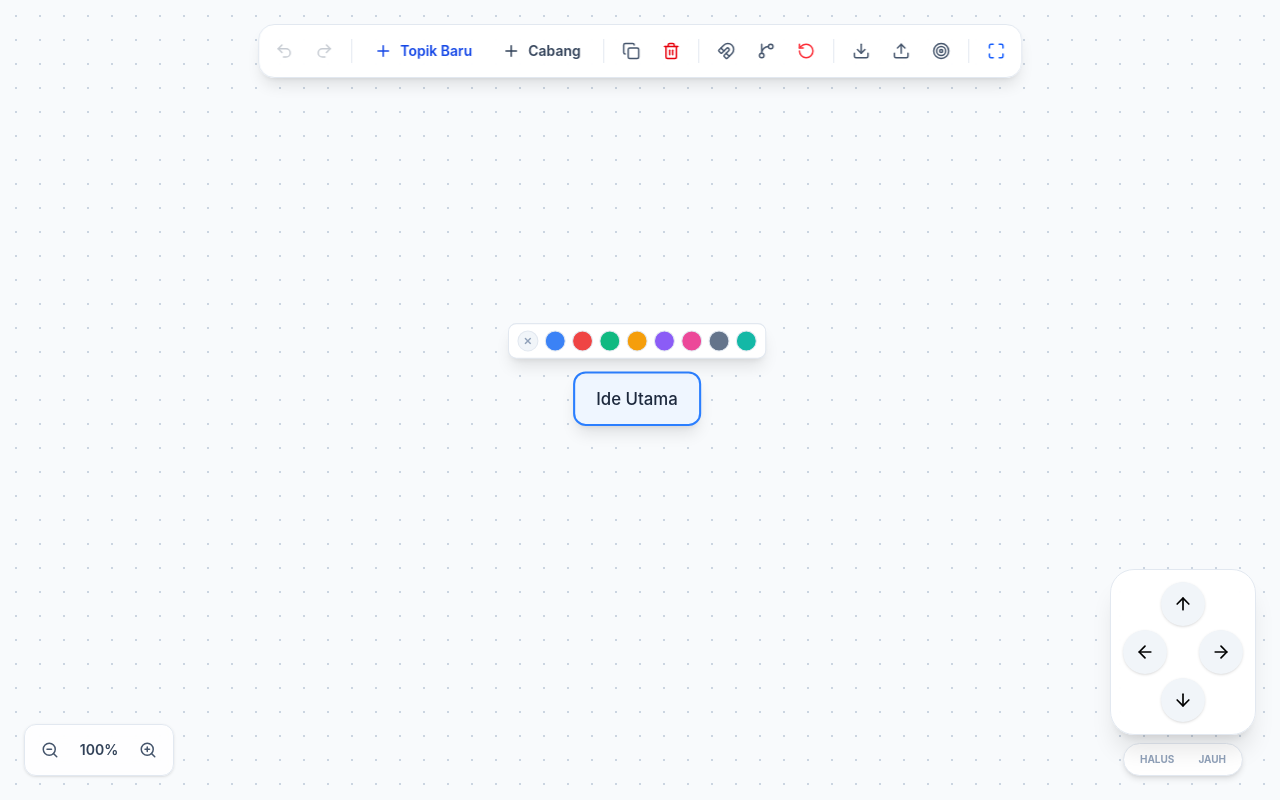
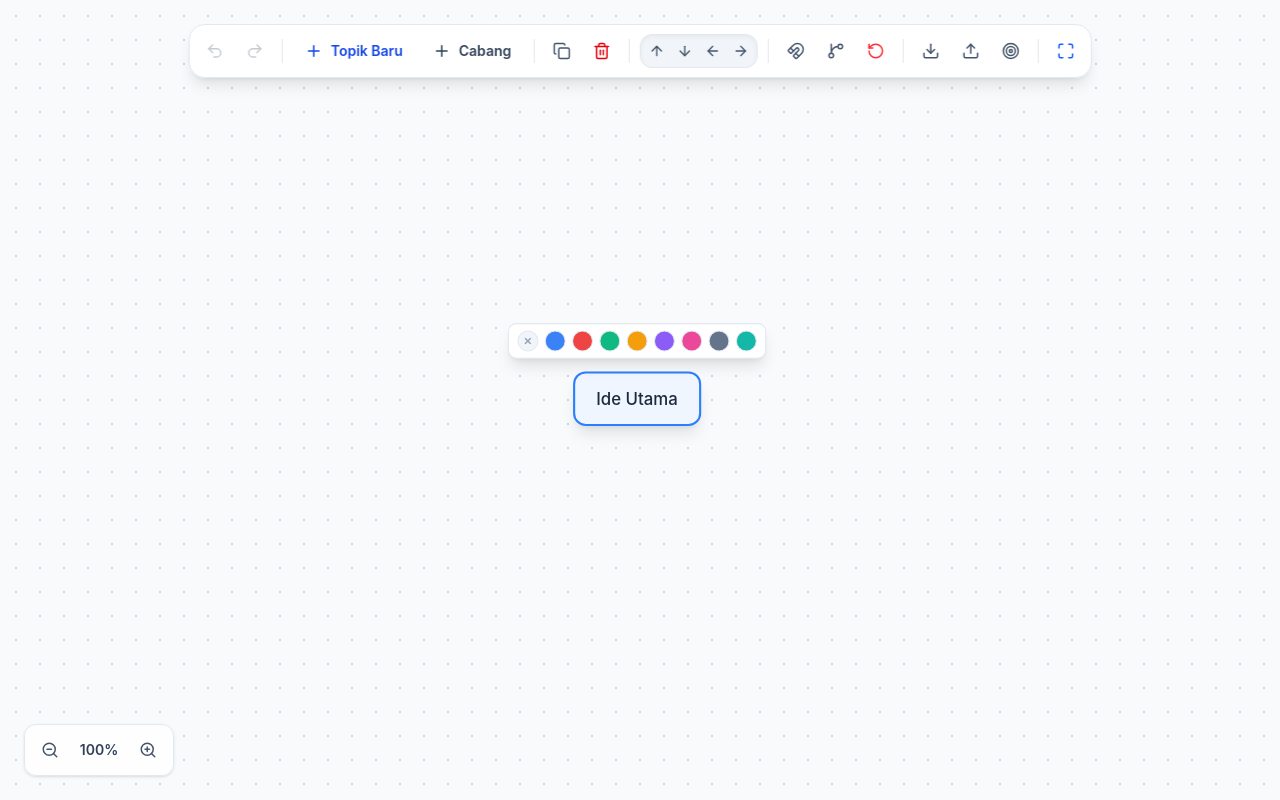
Before and after one commit to rvnd-sys16/aplikasi-mindmap, a React app: page / in a window 1280 px wide. Built offline with nearby package versions, Linux system fonts and the light colour scheme; the HTML template or start-up script is replaced by a standard one.

Commit message:
Update print statement from 'Hello' to 'Goodbye'

```diff
--- a/src/App.jsx
+++ b/src/App.jsx
@@ -9,7 +9,6 @@ export default function App() {
   const [selectedNodeId, setSelectedNodeId] = useState('root');
   const [editingNodeId, setEditingNodeId] = useState(null);
   const [draggingNodeId, setDraggingNodeId] = useState(null);
-  const [moveStep, setMoveStep] = useState(48);
   const [dragOffset, setDragOffset] = useState({ x: 0, y: 0 });
   const [message, setMessage] = useState('');
 
@@ -130,6 +129,7 @@ export default function App() {
 
   const handleTouchMove = (e) => {
     if (draggingNodeId) {
+      // Mencegah scroll layar di HP saat node digeser
       if (e.cancelable) e.preventDefault();
       const touch = e.touches[0];
       moveDragging(touch.clientX, touch.clientY);
@@ -157,14 +157,16 @@ export default function App() {
       return;
     }
 
+    const step = 48; // Jarak geser per klik (2 kotak grid)
+
     const newNodes = nodes.map(n => {
       if (n.id === selectedNodeId) {
         let newX = n.x;
         let newY = n.y;
-        if (direction === 'up') newY -= moveStep;
-        if (direction === 'down') newY += moveStep;
-        if (direction === 'left') newX -= moveStep;
-        if (direction === 'right') newX += moveStep;
+        if (direction === 'up') newY -= step;
+        if (direction === 'down') newY += step;
+        if (direction === 'left') newX -= step;
+        if (direction === 'right') newX += step;
 
         return { ...n, x: newX, y: newY };
       }
@@ -173,6 +175,7 @@ export default function App() {
 
     saveHistory(newNodes);
 
+    // Otomatis pusatkan kamera jika node mulai keluar layar
     const targetNode = newNodes.find(n => n.id === selectedNodeId);
     if (targetNode && wrapperRef.current) {
       const wrapper = wrapperRef.current;
@@ -497,6 +500,7 @@ export default function App() {
         </button>
       )}
 
+      {/* --- TOOLBAR UTAMA --- */}
       {!isFocusMode && (
         <div className="absolute top-6 left-1/2 -translate-x-1/2 bg-white/90 backdrop-blur-md px-2 py-2 rounded-2xl shadow-lg border border-slate-200 flex items-center gap-1.5 z-50 overflow-x-auto max-w-full">
           <button onClick={handleUndo} disabled={historyIndex === 0} title="Batal (Ctrl+Z)" className="p-2 hover:bg-slate-100 disabled:opacity-30 text-slate-600 rounded-xl transition-colors">
@@ -523,6 +527,16 @@ export default function App() {
           <button onClick={handleDeleteNode} className="p-2 hover:bg-red-50 text-red-600 rounded-xl transition-colors" title="Hapus (Delete)">
             <Trash2 size={18} />
           </button>
+
+          <div className="w-px h-6 bg-slate-200 mx-1"></div>
+
+          {/* TOMBOL ARAH DI DALAM TOOLBAR */}
+          <div className="flex items-center gap-1 bg-slate-100 p-1 rounded-xl border border-slate-200 shadow-inner">
+            <button onClick={() => moveNodeManual('up')} title="Geser Atas" className="p-1 hover:bg-white hover:shadow-sm rounded-lg text-slate-600 transition-all"><ArrowUp size={16} /></button>
+            <button onClick={() => moveNodeManual('down')} title="Geser Bawah" className="p-1 hover:bg-white hover:shadow-sm rounded-lg text-slate-600 transition-all"><ArrowDown size={16} /></button>
+            <button onClick={() => moveNodeManual('left')} title="Geser Kiri" className="p-1 hover:bg-white hover:shadow-sm rounded-lg text-slate-600 transition-all"><ArrowLeft size={16} /></button>
+            <button onClick={() => moveNodeManual('right')} title="Geser Kanan" className="p-1 hover:bg-white hover:shadow-sm rounded-lg text-slate-600 transition-all"><ArrowRight size={16} /></button>
+          </div>
 
           <div className="w-px h-6 bg-slate-200 mx-1"></div>
 
@@ -578,42 +592,7 @@ export default function App() {
         </div>
       )}
 
-      {selectedNodeId && !isFocusMode && (
-        <div className="absolute bottom-6 right-6 z-50 flex flex-col items-center gap-2 animate-in slide-in-from-bottom-5">
-          <div className="bg-white/90 backdrop-blur-md p-3 rounded-3xl shadow-xl border border-slate-200 flex flex-col items-center gap-1">
-            <button onClick={() => moveNodeManual('up')} className="p-3 bg-slate-100 rounded-full active:bg-blue-500 active:text-white shadow-sm transition-colors">
-              <ArrowUp size={20} />
-            </button>
-            <div className="flex gap-8">
-              <button onClick={() => moveNodeManual('left')} className="p-3 bg-slate-100 rounded-full active:bg-blue-500 active:text-white shadow-sm transition-colors">
-                <ArrowLeft size={20} />
-              </button>
-              <button onClick={() => moveNodeManual('right')} className="p-3 bg-slate-100 rounded-full active:bg-blue-500 active:text-white shadow-sm transition-colors">
-                <ArrowRight size={20} />
-              </button>
-            </div>
-            <button onClick={() => moveNodeManual('down')} className="p-3 bg-slate-100 rounded-full active:bg-blue-500 active:text-white shadow-sm transition-colors">
-              <ArrowDown size={20} />
-            </button>
-          </div>
-
-          <div className="flex bg-white rounded-full p-1 shadow-md border border-slate-200 overflow-hidden">
-            <button
-              onClick={() => setMoveStep(24)}
-              className={`px-3 py-1 text-[10px] font-bold rounded-full transition-all ${moveStep === 24 ? 'bg-blue-500 text-white' : 'text-slate-400 hover:bg-slate-50'}`}
-            >
-              HALUS
-            </button>
-            <button
-              onClick={() => setMoveStep(96)}
-              className={`px-3 py-1 text-[10px] font-bold rounded-full transition-all ${moveStep === 96 ? 'bg-blue-500 text-white' : 'text-slate-400 hover:bg-slate-50'}`}
-            >
-              JAUH
-            </button>
-          </div>
-        </div>
-      )}
-
+      {/* Area Kanvas */}
       <div
         ref={wrapperRef}
         className={`flex-1 overflow-auto relative scroll-smooth ${isFocusMode ? 'bg-white cursor-default' : ''}`}
```
